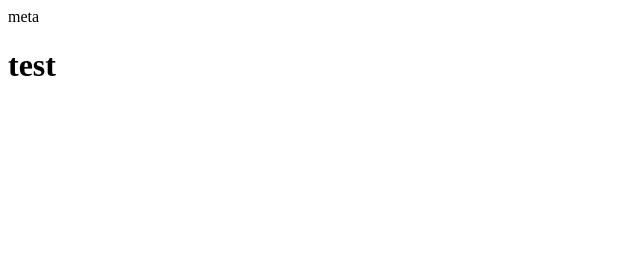
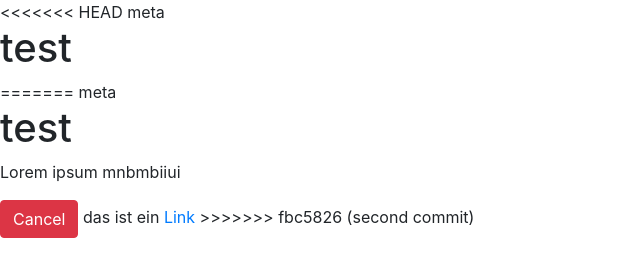
Before and after one commit to sn1977/lieferando, a website: page index.html in a window 1280 px wide. Shown: the whole page, without its empty margins (0-640 px from the left). Drawn offline with nearby package versions, Linux system fonts and the light colour scheme.

Commit message:
second commit

```diff
--- a/index.html
+++ b/index.html
@@ -3,11 +3,26 @@
 <head>
 	<meta charset="UTF-8">
 	<title>Lieferando</title>
+<<<<<<< HEAD
 	<meta http-equiv="Content-Type" content="text/html;charset=UTF-8">
 	meta
 </head>
 <body>
 	<h1>test</h1>
+=======
+	<meta content="text/html;charset=UTF-8" http-equiv="Content-Type">
+	<link href="./node_modules/bootstrap/dist/css/bootstrap.min.css" rel="stylesheet">
+	meta
+</head>
+<body>
+<h1>test</h1>
+
+<p>Lorem ipsum mnbmbiiui</p>
+
+<button class="btn btn-danger">Cancel</button>
+
+das ist ein <a href="#">Link</a>
+>>>>>>> fbc5826 (second commit)
 
 </body>
 </html>
--- a/package.json
+++ b/package.json
@@ -2,5 +2,9 @@
   "name": "Lieferando",
   "version": "1.0.0",
   "dependencies": {
+<<<<<<< HEAD
+=======
+    "bootstrap": "^5.3.1"
+>>>>>>> fbc5826 (second commit)
   }
 }
```
